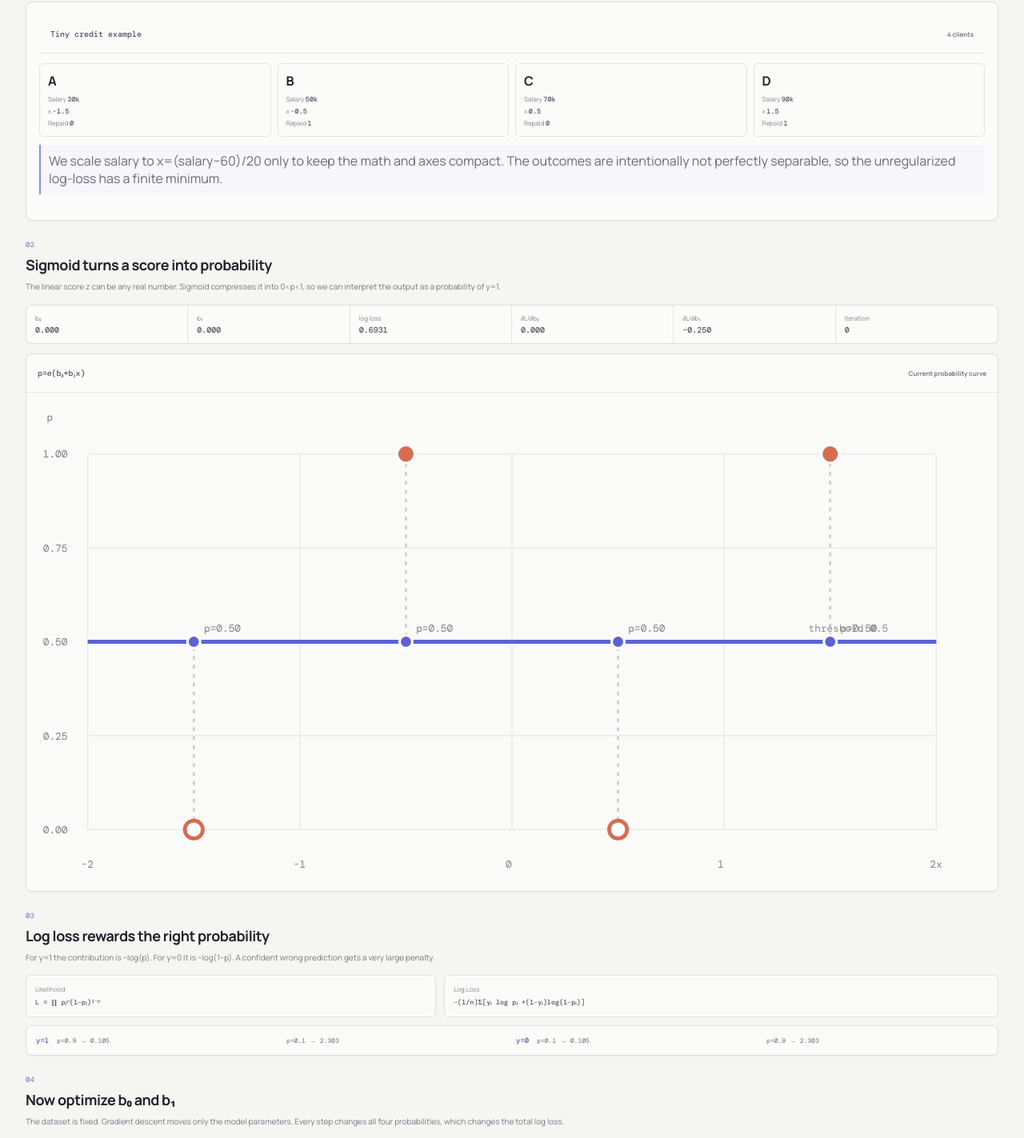
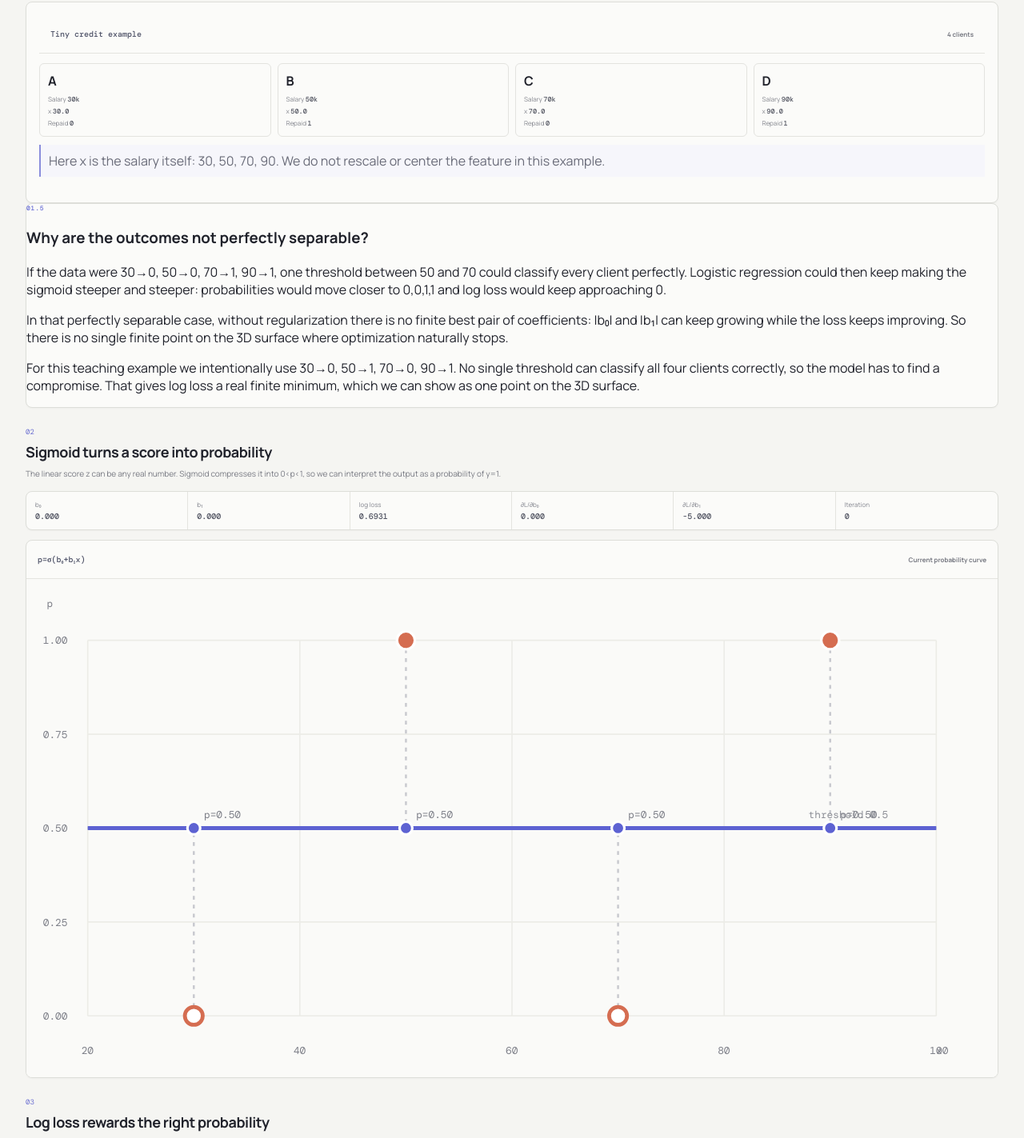
Before and after one commit to Alexander-768/analytics-tools, a React (Vite) app: page /#/machine-learning/logistic-regression in a window 1280 px wide. Shown: the part 736-2159 px from the top of the page at 80% size. Built offline with nearby package versions, Linux system fonts and the light colour scheme.

Commit message:
Use raw salary feature and explain perfect separation

```diff
--- a/src/pages/LogisticRegressionPage.tsx
+++ b/src/pages/LogisticRegressionPage.tsx
@@ -6,10 +6,10 @@ type ClientRow={name:string;salary:number;x:number;y:number};
 type LogStep={step:number;b0:number;b1:number;loss:number;g0:number;g1:number};
 
 const clients:ClientRow[]=[
-  {name:'A',salary:30,x:-1.5,y:0},
-  {name:'B',salary:50,x:-.5,y:1},
-  {name:'C',salary:70,x:.5,y:0},
-  {name:'D',salary:90,x:1.5,y:1},
+  {name:'A',salary:30,x:30,y:0},
+  {name:'B',salary:50,x:50,y:1},
+  {name:'C',salary:70,x:70,y:0},
+  {name:'D',salary:90,x:90,y:1},
 ];
 
 const sigmoid=(z:number)=>1/(1+Math.exp(-z));
@@ -34,7 +34,7 @@ function calcGrad(b0:number,b1:number){
 }
 
 function SigmoidPlot({b0,b1}:{b0:number;b1:number}){
-  const W=760,H=390,P=48,xmin=-2,xmax=2,ymin=0,ymax=1;
+  const W=760,H=390,P=48,xmin=20,xmax=100,ymin=0,ymax=1;
   const sx=(x:number)=>P+(x-xmin)/(xmax-xmin)*(W-P*2);
   const sy=(y:number)=>H-P-(y-ymin)/(ymax-ymin)*(H-P*2);
   const curve=Array.from({length:181},(_,i)=>{
@@ -44,7 +44,7 @@ function SigmoidPlot({b0,b1}:{b0:number;b1:number}){
   const d=curve.map((p,i)=>`${i?'L':'M'} ${sx(p.x).toFixed(1)} ${sy(p.p).toFixed(1)}`).join(' ');
   return <svg className="logreg-sigmoid" viewBox={`0 0 ${W} ${H}`}>
     <rect width={W} height={H} className="gradient-bg"/>
-    {[-2,-1,0,1,2].map(v=><g key={'x'+v}><line x1={sx(v)} y1={sy(0)} x2={sx(v)} y2={sy(1)} className="gradient-grid"/><text x={sx(v)-5} y={H-18}>{v}</text></g>)}
+    {[20,40,60,80,100].map(v=><g key={'x'+v}><line x1={sx(v)} y1={sy(0)} x2={sx(v)} y2={sy(1)} className="gradient-grid"/><text x={sx(v)-5} y={H-18}>{v}</text></g>)}
     {[0,.25,.5,.75,1].map(v=><g key={'y'+v}><line x1={sx(xmin)} y1={sy(v)} x2={sx(xmax)} y2={sy(v)} className={v===.5?'logreg-threshold':'gradient-grid'}/><text x={13} y={sy(v)+3}>{v.toFixed(2)}</text></g>)}
     <path d={d} className="logreg-sigmoid-curve"/>
     {clients.map((r,i)=>{
@@ -62,7 +62,7 @@ function SigmoidPlot({b0,b1}:{b0:number;b1:number}){
 }
 
 function LossContour({trajectory,currentStep}:{trajectory:LogStep[];currentStep:number}){
-  const W=720,H=430,P=48,b0min=-2.5,b0max=2.5,b1min=-1.5,b1max=2.8;
+  const W=720,H=430,P=48,b0min=-5,b0max=1.5,b1min=-.03,b1max=.12;
   const sx=(v:number)=>P+(v-b0min)/(b0max-b0min)*(W-P*2);
   const sy=(v:number)=>H-P-(v-b1min)/(b1max-b1min)*(H-P*2);
   const nx=30,ny=26;
@@ -84,13 +84,13 @@ function LossContour({trajectory,currentStep}:{trajectory:LogStep[];currentStep:
       const cw=(W-P*2)/nx+1,ch=(H-P*2)/ny+1;
       return <rect key={i} x={sx(c.b0)-cw/2} y={sy(c.b1)-ch/2} width={cw} height={ch} className="logreg-heat-cell" style={{opacity:.08+.42*t}}/>
     })}
-    {[ -2,-1,0,1,2].map(v=><g key={'x'+v}><line x1={sx(v)} y1={sy(b1min)} x2={sx(v)} y2={sy(b1max)} className="gradient-grid"/><text x={sx(v)-5} y={H-18}>{v}</text></g>)}
-    {[-1,0,1,2].map(v=><g key={'y'+v}><line x1={sx(b0min)} y1={sy(v)} x2={sx(b0max)} y2={sy(v)} className="gradient-grid"/><text x={14} y={sy(v)+3}>{v}</text></g>)}
+    {[-5,-4,-3,-2,-1,0,1].map(v=><g key={'x'+v}><line x1={sx(v)} y1={sy(b1min)} x2={sx(v)} y2={sy(b1max)} className="gradient-grid"/><text x={sx(v)-5} y={H-18}>{v}</text></g>)}
+    {[-.02,0,.02,.04,.06,.08,.1,.12].map(v=><g key={'y'+v}><line x1={sx(b0min)} y1={sy(v)} x2={sx(b0max)} y2={sy(v)} className="gradient-grid"/><text x={14} y={sy(v)+3}>{v}</text></g>)}
     <polyline points={trajectory.map(p=>`${sx(p.b0)},${sy(p.b1)}`).join(' ')} className="reg-param-path ghost"/>
     <polyline points={active.map(p=>`${sx(p.b0)},${sy(p.b1)}`).join(' ')} className="reg-param-path active"/>
     {trajectory.map((p,i)=><circle key={i} cx={sx(p.b0)} cy={sy(p.b1)} r={i===currentStep?6:2.5} className={i<=currentStep?'gd-step-dot active':'gd-step-dot'}/>)}
-    <circle cx={sx(0)} cy={sy(.908)} r="6" className="reg-ols-point"/>
-    <text x={sx(0)+9} y={sy(.908)-9} className="gd-label">min ≈ (0, 0.91)</text>
+    <circle cx={sx(-2.725)} cy={sy(.0454)} r="6" className="reg-ols-point"/>
+    <text x={sx(-2.725)+9} y={sy(.0454)-9} className="gd-label">min ≈ (-2.72, 0.045)</text>
     {current&&<text x={sx(current.b0)+8} y={sy(current.b1)+15} className="gd-current-label">step {current.step}</text>}
     <text x={W-30} y={H-18}>b₀</text><text x={16} y={22}>b₁</text>
   </svg>;
@@ -101,9 +101,9 @@ function LogLoss3D({trajectory,currentStep}:{trajectory:LogStep[];currentStep:nu
   const [pitch,setPitch]=useState(.58);
   const [zoom,setZoom]=useState(1);
   const drag=useRef<{x:number;y:number}|null>(null);
-  const b0min=-2.5,b0max=2.5,b1min=-1.5,b1max=2.8,zScale=1.8;
+  const b0min=-5,b0max=1.5,b1min=-.03,b1max=.12,zScale=1.8;
   const project=(b0:number,b1:number,z:number)=>{
-    const x=b0*.9,y=(b1-.65)*.9,zs=z*zScale;
+    const x=(b0+1.75)*.75,y=(b1-.045)*30,zs=z*zScale;
     const cy=Math.cos(yaw),sy=Math.sin(yaw),x1=x*cy-y*sy,y1=x*sy+y*cy,cp=Math.cos(pitch),sp=Math.sin(pitch);
     const y2=y1*cp-zs*sp;
     return {x:360+x1*72*zoom,y:235-y2*72*zoom};
@@ -114,10 +114,10 @@ function LogLoss3D({trajectory,currentStep}:{trajectory:LogStep[];currentStep:nu
   const line1=(fixed:number)=>Array.from({length:45},(_,i)=>{const b1=b1min+i*(b1max-b1min)/44;return project(fixed,b1,calcLoss(fixed,b1))});
   const pts=trajectory.map(p=>({...p,screen:project(p.b0,p.b1,p.loss)}));
   const active=pts.slice(0,currentStep+1),current=pts[Math.min(currentStep,pts.length-1)];
-  const min=project(0,.908,calcLoss(0,.908));
+  const min=project(-2.725,.0454,calcLoss(-2.725,.0454));
   const origin=project(0,0,0),xAxis=project(b0max,0,0),xAxisNeg=project(b0min,0,0),yAxis=project(0,b1max,0),yAxisNeg=project(0,b1min,0),zAxis=project(0,0,2.2);
-  const b0Ticks=[-2,-1,0,1,2];
-  const b1Ticks=[-1,0,1,2];
+  const b0Ticks=[-5,-4,-3,-2,-1,0,1];
+  const b1Ticks=[-.02,0,.02,.04,.06,.08,.1,.12];
   const lossTicks=[0,.5,1,1.5,2];
   return <div className="reg-loss3d-wrap">
     <svg className="reg-loss3d" viewBox="0 0 720 470"
@@ -132,7 +132,7 @@ function LogLoss3D({trajectory,currentStep}:{trajectory:LogStep[];currentStep:nu
       <line x1={yAxisNeg.x} y1={yAxisNeg.y} x2={yAxis.x} y2={yAxis.y} className="surface-axis"/>
       <line x1={origin.x} y1={origin.y} x2={zAxis.x} y2={zAxis.y} className="surface-axis"/>
       <text x={xAxis.x+7} y={xAxis.y} className="gd-axis-label">b₀</text><text x={yAxis.x+7} y={yAxis.y} className="gd-axis-label">b₁</text><text x={zAxis.x+7} y={zAxis.y} className="gd-axis-label">log loss</text>
-      {b0Ticks.map(v=>{const p=project(v,0,0);return <g key={'lb0'+v}><circle cx={p.x} cy={p.y} r="2" className="surface-tick"/><text x={p.x+5} y={p.y-5} className="surface-tick-label">{v}</text></g>})}
+      {b0Ticks.map(v=>{const p=project(v,0,0);return <g key={'lb0'+v}><circle cx={p.x} cy={p.y} r="2" className="surface-tick"/><text x={p.x+5} y={p.y-5} className="surface-tick-label">{Math.abs(v)<1?v.toFixed(2):v}</text></g>})}
       {b1Ticks.map(v=>{const p=project(0,v,0);return <g key={'lb1'+v}><circle cx={p.x} cy={p.y} r="2" className="surface-tick"/><text x={p.x+5} y={p.y-5} className="surface-tick-label">{v}</text></g>})}
       {lossTicks.map(v=>{const p=project(0,0,v);return <g key={'lloss'+v}><circle cx={p.x} cy={p.y} r="2" className="surface-tick"/><text x={p.x+5} y={p.y-5} className="surface-tick-label">{v.toFixed(1)}</text></g>})}
       <polyline points={pts.map(p=>`${p.screen.x},${p.screen.y}`).join(' ')} className="reg-3d-path ghost"/><polyline points={active.map(p=>`${p.screen.x},${p.screen.y}`).join(' ')} className="reg-3d-path active"/>
@@ -146,7 +146,7 @@ function LogLoss3D({trajectory,currentStep}:{trajectory:LogStep[];currentStep:nu
 
 export function LogisticRegressionPage(){
   const {t}=useLanguage();
-  const [lr,setLr]=useState(.6);
+  const [lr,setLr]=useState(.001);
   const [steps,setSteps]=useState(50);
   const [step,setStep]=useState(0);
   const [playing,setPlaying]=useState(false);
@@ -197,7 +197,15 @@ export function LogisticRegressionPage(){
     <section className="logreg-data panel">
       <div className="gradient-visual-head"><span>{t('Tiny credit example')}</span><b>{t('4 clients')}</b></div>
       <div className="logreg-client-grid">{clients.map(r=><article key={r.name}><strong>{r.name}</strong><span>{t('Salary')} <b>{r.salary}k</b></span><span>x <b>{r.x.toFixed(1)}</b></span><span>{t('Repaid')} <b>{r.y}</b></span></article>)}</div>
-      <p className="limit-note">{t('We scale salary to x=(salary−60)/20 only to keep the math and axes compact. The outcomes are intentionally not perfectly separable, so the unregularized log-loss has a finite minimum.')}</p>
+      <p className="limit-note">{t('Here x is the salary itself: 30, 50, 70, 90. We do not rescale or center the feature in this example.')}</p>
+    </section>
+
+    <section className="logreg-separation panel">
+      <span className="gradient-step">01.5</span>
+      <h3>{t('Why are the outcomes not perfectly separable?')}</h3>
+      <p>{t('If the data were 30→0, 50→0, 70→1, 90→1, one threshold between 50 and 70 could classify every client perfectly. Logistic regression could then keep making the sigmoid steeper and steeper: probabilities would move closer to 0,0,1,1 and log loss would keep approaching 0.')}</p>
+      <p>{t('In that perfectly separable case, without regularization there is no finite best pair of coefficients: |b₀| and |b₁| can keep growing while the loss keeps improving. So there is no single finite point on the 3D surface where optimization naturally stops.')}</p>
+      <p>{t('For this teaching example we intentionally use 30→0, 50→1, 70→0, 90→1. No single threshold can classify all four clients correctly, so the model has to find a compromise. That gives log loss a real finite minimum, which we can show as one point on the 3D surface.')}</p>
     </section>
 
     <section className="logreg-sigmoid-section">
@@ -223,7 +231,7 @@ export function LogisticRegressionPage(){
     <section className="logreg-train-section">
       <div className="deriv-combo-head"><span className="limit-index">04</span><h2>{t('Now optimize b₀ and b₁')}</h2><p>{t('The dataset is fixed. Gradient descent moves only the model parameters. Every step changes all four probabilities, which changes the total log loss.')}</p></div>
       <div className="gd-controls panel">
-        <label><span>{t('Learning rate')}</span><input type="range" min=".05" max="1.2" step=".05" value={lr} onChange={e=>setLr(+e.target.value)}/><b>{lr.toFixed(2)}</b></label>
+        <label><span>{t('Learning rate')}</span><input type="range" min=".0001" max=".002" step=".0001" value={lr} onChange={e=>setLr(+e.target.value)}/><b>{lr.toFixed(4)}</b></label>
         <label><span>{t('Steps')}</span><input type="range" min="10" max="80" step="1" value={steps} onChange={e=>setSteps(+e.target.value)}/><b>{steps}</b></label>
         <div className="gd-actions"><button onClick={()=>setPlaying(v=>!v)}>{playing?t('Pause'):t('Run visualization')}</button><button onClick={()=>{setPlaying(false);setStep(s=>Math.min(s+1,trajectory.length-1))}}>{t('Step forward')}</button><button onClick={()=>{setPlaying(false);setStep(0)}}>{t('Reset')}</button></div>
       </div>
```
